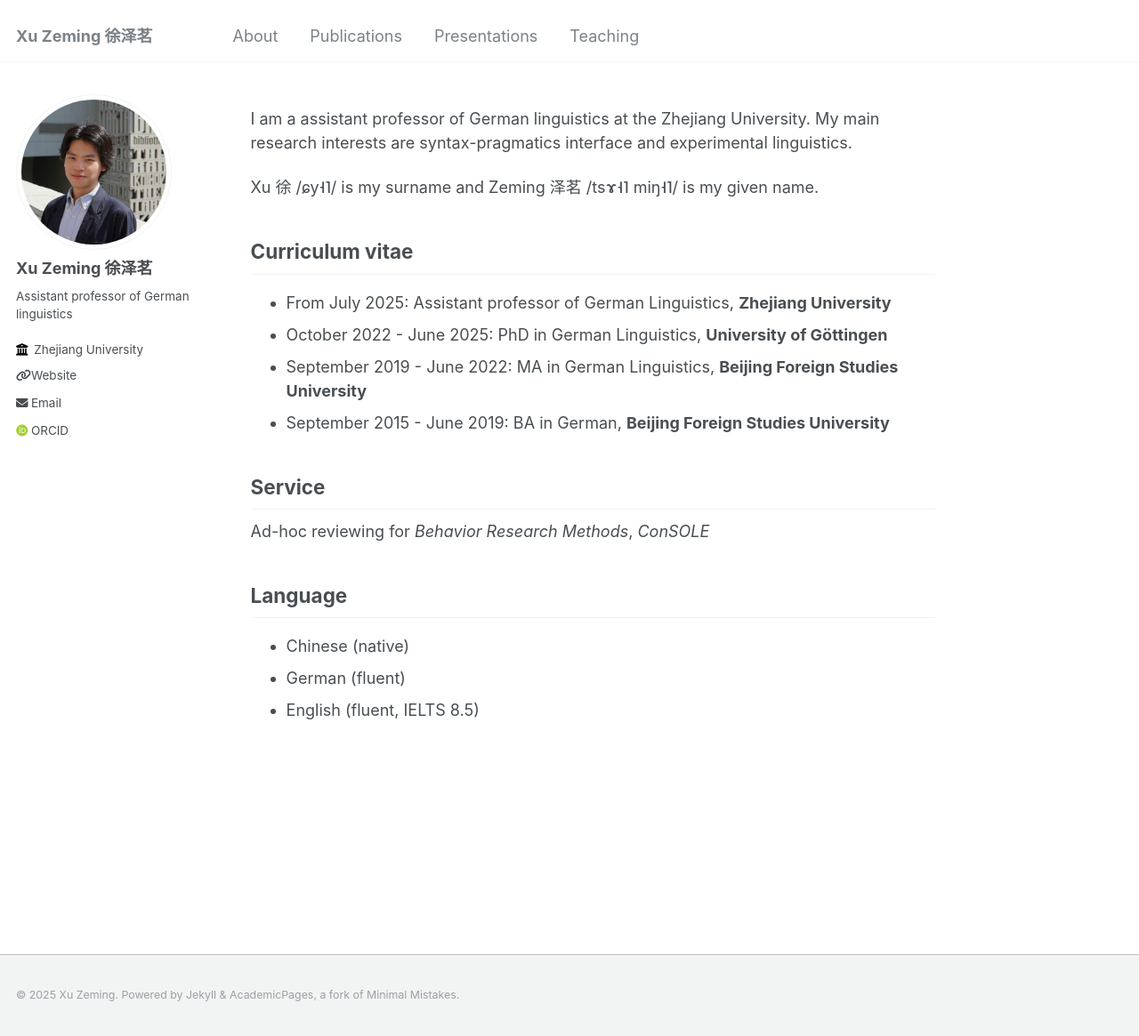
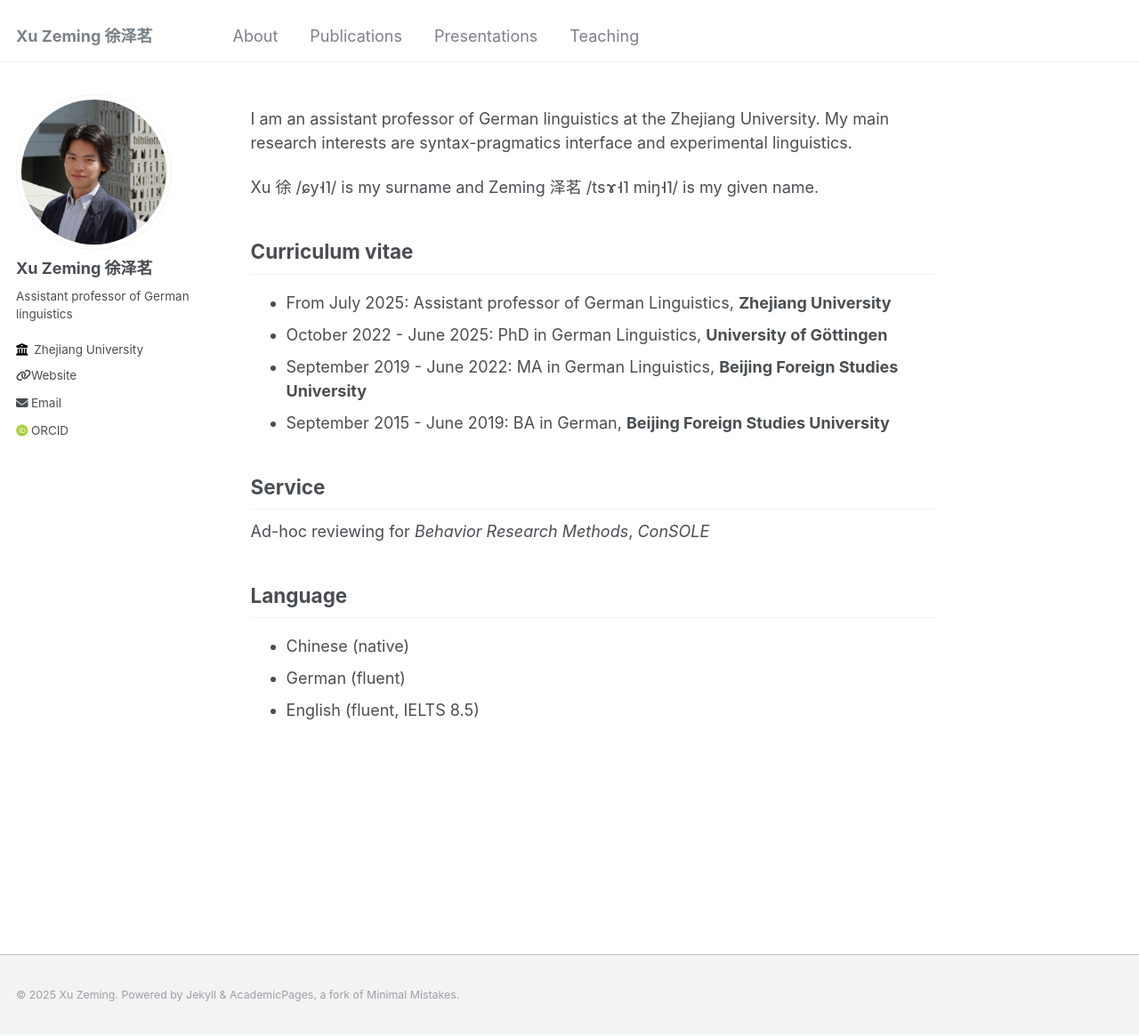
Before and after one commit to xu-zeming/xu-zeming.github.io, a Jekyll site: the page built from _pages/about.md, in a window 1280 px wide and 1165 px high. Shown: the whole window at 89% size. Built offline with Jekyll 4.4.1, drawn with Linux system fonts in a browser that asks for light colours; some web fonts are replaced.

```diff
--- a/_pages/about.md
+++ b/_pages/about.md
@@ -6,7 +6,7 @@ redirect_from:
   - /about/
   - /about.html
 ---
-I am a assistant professor of German linguistics at the Zhejiang University. My main research interests are syntax-pragmatics interface and experimental linguistics.
+I am an assistant professor of German linguistics at the Zhejiang University. My main research interests are syntax-pragmatics interface and experimental linguistics.
 
 Xu 徐 /ɕy˧˥/ is my surname and Zeming 泽茗 /tsɤ˧˥ miŋ˧˥/ is my given name.
 
```
Also changed, not shown: _pages/presentations.md (+1 -0 lines), _pages/teaching.md (+1 -0 lines).
